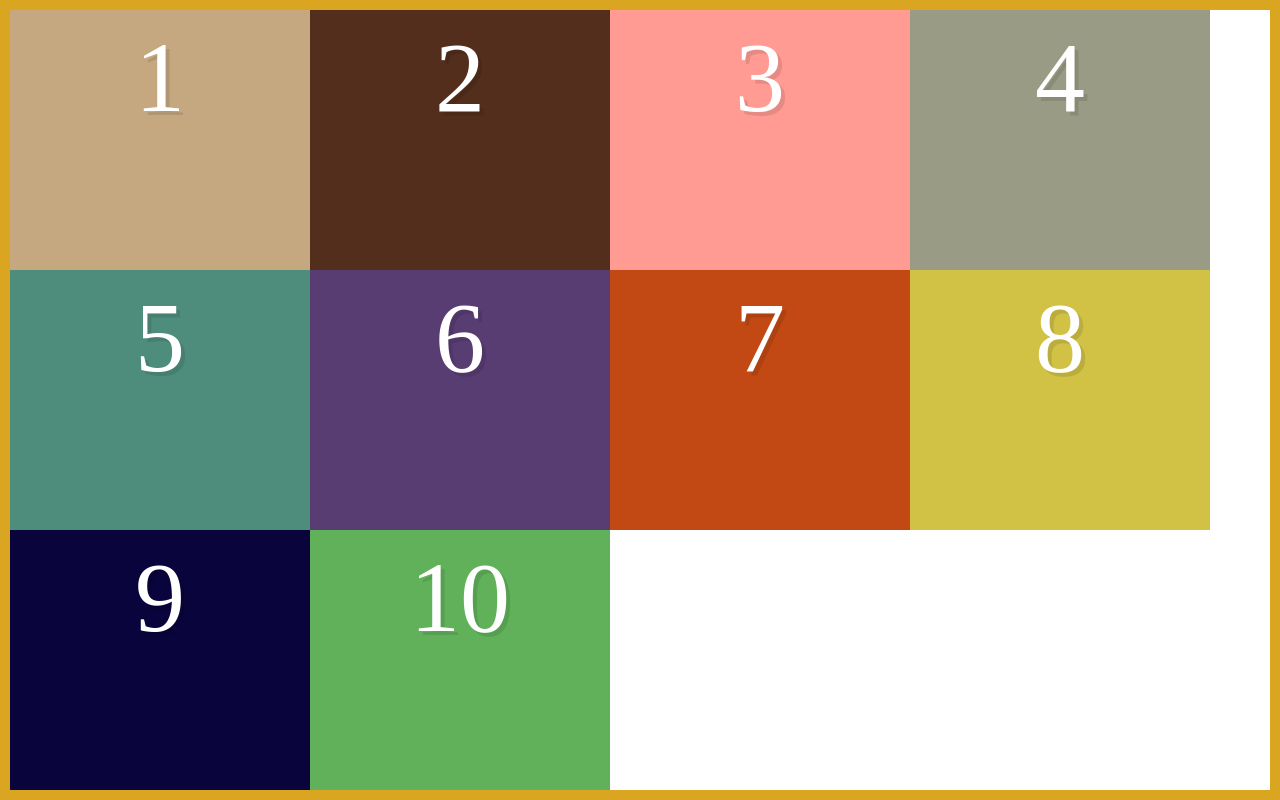
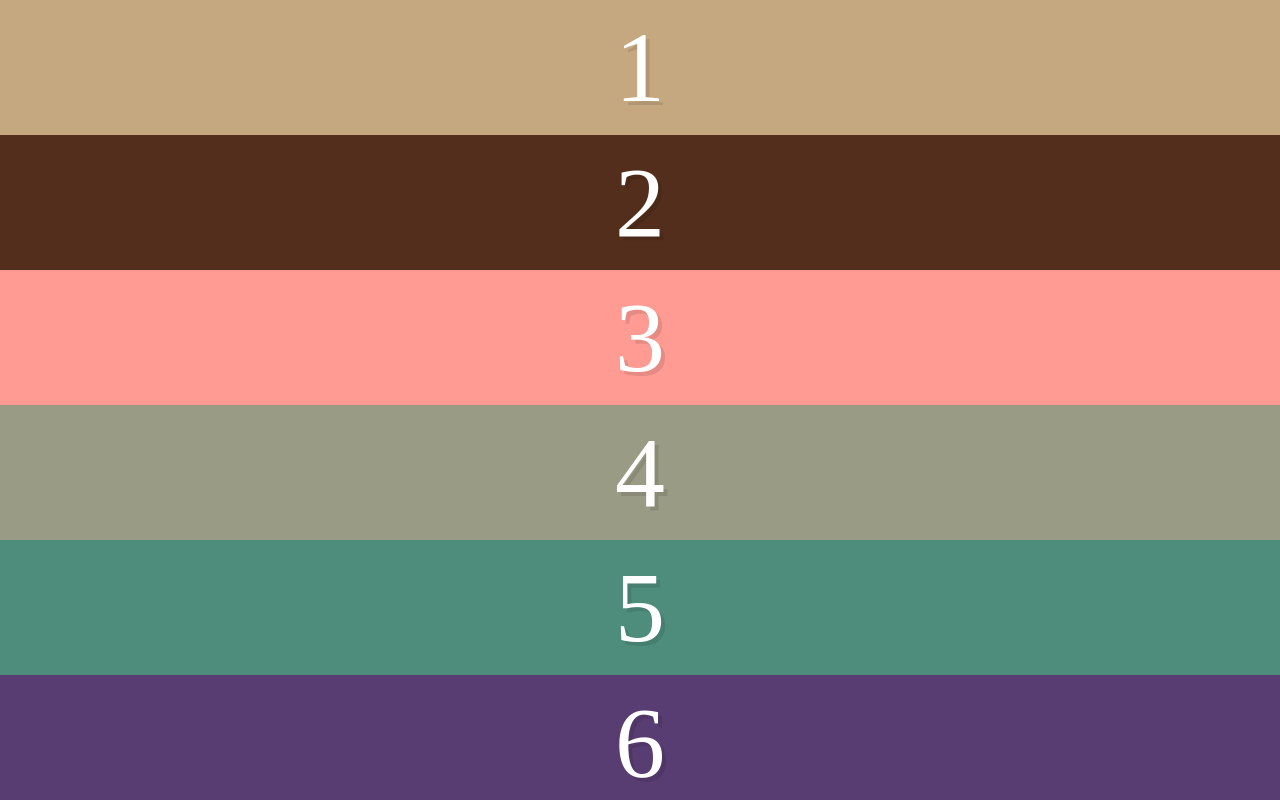
Before and after one commit to abdulazizcode/courseWebDevelopment2.0, a plain HTML site: page extracourses/flexboxbywesbos/intro/index.html in a window 1280 px wide. Shown: the top 800 px of the page. Drawn offline with Linux system fonts and the light colour scheme.

Commit message:
flexbox practise

```diff
--- /dev/null
+++ b/extracourses/flexboxbywesbos/intro/chapter1/style.css
@@ -0,0 +1,19 @@
+*{margin: 0; padding: 0; box-sizing: border-box;}
+
+.box{
+    padding: 10px;
+    color: #fff;
+    font-size: 25px;
+    font-weight: bolder;
+}
+
+.box1{background-color: #fff3b2; flex: 5;}
+.box2{background-color: #999b84;}
+.box3{background-color: #4e8d7c;}
+.box4{background-color: #045762;}
+.box5{background-color: #583d72;}
+.box6{background-color: #ff8e71;}
+
+.container{
+    display: flex;
+}
--- a/extracourses/flexboxbywesbos/intro/index.css
+++ b/extracourses/flexboxbywesbos/intro/index.css
@@ -21,14 +21,21 @@
 .box9{background-color: #0a043c;}
 .box10{background-color: #61b15a;}
 
+/* .container{
+    display: flex; /* flex-inline */
+    /* height: 100vh;
+    border: 10px solid goldenrod; */
+    /* flex-direction: row; row, row-reverce, column, column-reverse */
+    /* flex-wrap: wrap;  nowrap
+} */
+
+/* .box{
+    width: 300px;
+} */
+
+
+
 .container{
-    display: flex; /* flex-inline */
-    height: 100vh;
-    border: 10px solid goldenrod;
-    /* flex-direction: row; row, row-reverce, column, column-reverse */
-    flex-wrap: wrap;  /*nowrap */
+    display: flex;
+    flex-direction: column;
 }
-
-.box{
-    width: 300px;
-}
--- /dev/null
+++ b/extracourses/flexboxbywesbos/intro/practise2/style.css
@@ -0,0 +1,47 @@
+*{
+    margin: 0;
+    padding: 0;
+    box-sizing: border-box;
+}
+.header{
+    background-color: #d1c145;
+    height: 10vh;
+}
+.container{
+    display: flex;
+    flex-direction: row;
+    height: 80vh;
+    gap: 15px;
+    align-items: center;
+    padding: 20px;
+}
+
+.sidebar{
+    background-color: #fc8621;
+    height: 70vh;
+    flex: 0.8;
+}
+
+.main{
+    background-color:#153e90;
+    height: 70vh;
+    flex: 2;
+    display: flex;
+    justify-content: space-around;
+    align-items: center;
+}
+
+.box{
+    height: 150px;
+    width: 200px;
+}
+.box1{background-color: green;}
+.box2{background-color: red;}
+.box3{background-color:gold;}
+.box4{background-color: white;}
+
+
+.footer{
+    background-color: #825959;
+    height: 10vh
+}
```
Also changed, not shown: extracourses/flexboxbywesbos/intro/chapter1/index.html (added, +18 -0 lines), extracourses/flexboxbywesbos/intro/practise2/index.html (added, +23 -0 lines).
